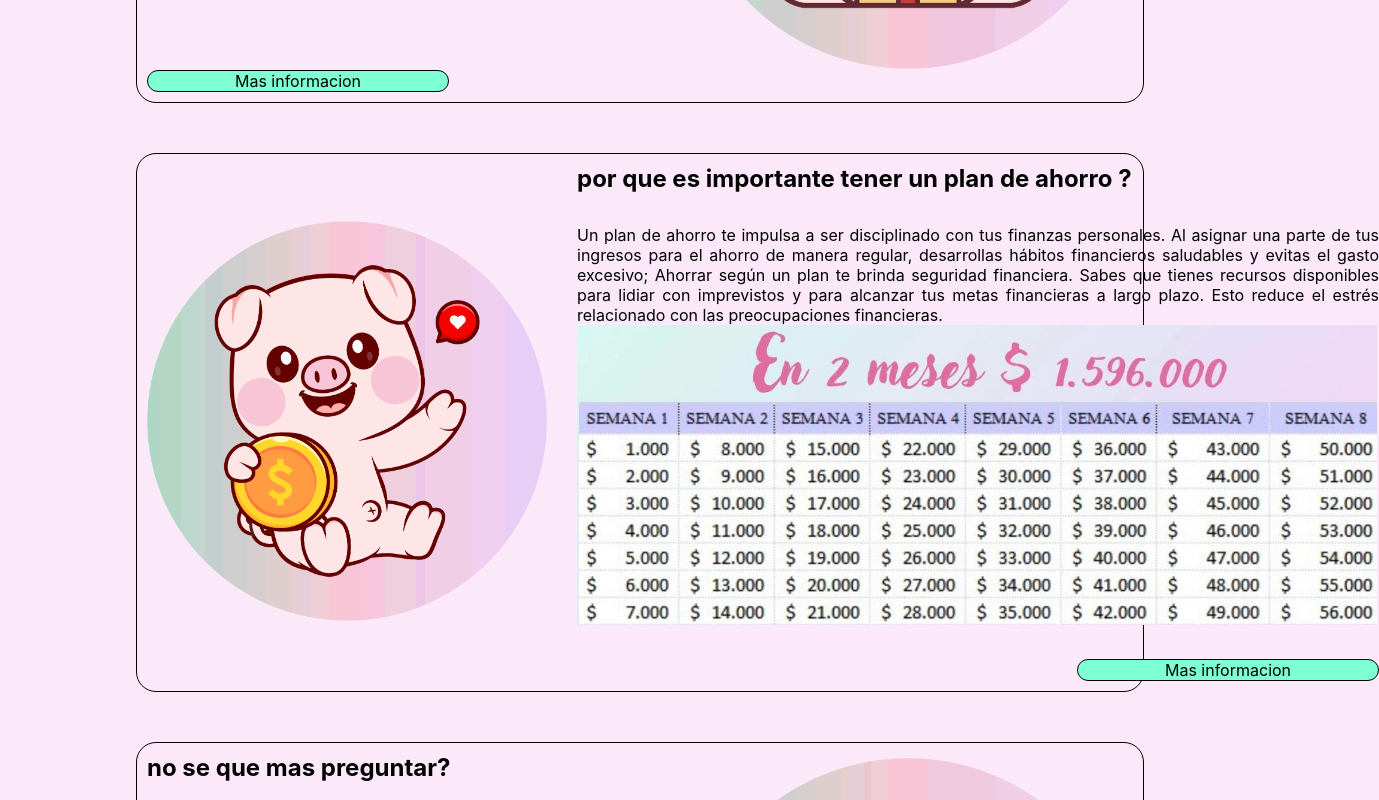
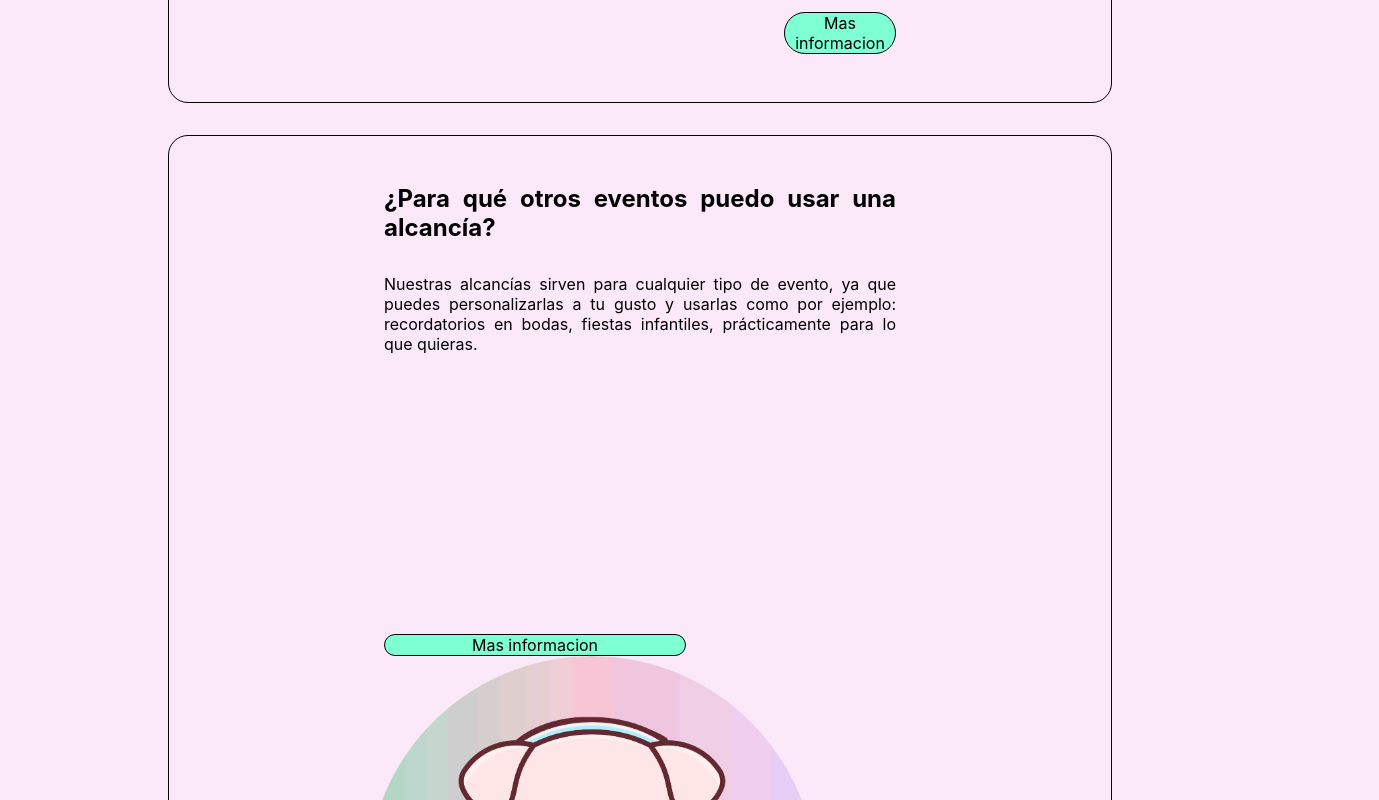
Before and after one commit to UrielGarmendia/tu-suenio-front, a React (Vite) app: page / in a window 1280 px wide. Shown: the part 1520-2320 px from the top of the page, 1379 px wide, since content can reach past the window. Built offline with nearby package versions, Linux system fonts and the light colour scheme; no server answers.

Commit message:
Modifique CSS de footer y home. Modifique solo el texto de home

```diff
--- a/src/Components/Footer/Footer.module.css
+++ b/src/Components/Footer/Footer.module.css
@@ -3,9 +3,14 @@
     flex-direction: row;
     justify-content: space-around;
     flex-wrap: wrap;
+    background-color: #E5CDF7 ;
     margin-top: 2rem;
-    margin: 1rem;
     padding: 1rem;
+    border: 10px solid rgba(255, 255, 255, 0.056);
+    border-top: 10px solid #46B7A5;
+    border-left: 10px solid #F7DE61;  ;
+    border-bottom: 10px solid #FFC5C4;
+    border-right: 10px solid #F7DE61;
 }
 
 .footer div {
@@ -27,7 +32,19 @@
 .redes img {
     height: 3rem;
     margin: 0.4rem;
+    transition: .5s, color .10s;
+    -webkit-transition: .5s, color .10s;
+    -moz-transition: .5s, color .10s;
+    border-radius: 50%;
 }
+
+.redes img:hover{
+    transform: translatey(-20px);
+        -webkit-transform: translatey(-20px);
+        -moz-transform: translatey(-20px);
+    box-shadow: 0 8px 8px 0 #000000,0 8px 8px 0 #000000;
+}
+
 
 .footer h2 {
     font-size: x-small;
@@ -52,3 +69,26 @@
 .informacion span{
     font-weight: lighter;
 }
+
+@keyframes spin {
+    0% {
+      transform: rotate(0deg);
+    }
+    50% {
+      transform: rotate(180deg);
+    }
+    100% {
+        transform: rotate(360deg);
+      }
+  }
+
+
+  .loadingSpinner {
+    width: 200px;
+    height: 200px;
+    border: 10px solid rgba(255, 255, 255, 0.056);
+    border-top: 10px solid #f95959;
+    border-bottom: 10px solid #FFCB05;
+    border-radius: 70%;
+    animation: spin 1.8s linear infinite;
+  }
--- a/src/Components/Home/Home.jsx
+++ b/src/Components/Home/Home.jsx
@@ -29,7 +29,7 @@ import { categories } from "../../Redux/actions";
             <img src={plan} alt="plan" className={styles.planLogo} />
           </div>
           <div className={styles.textContainer}>
-            <h2>por que es importante ahorrar ?</h2>
+            <h2>¿Por qué es importante ahorrar ?</h2>
             <p>
             Ahorrar te permite tener un colchón de dinero disponible
             para emergencias inesperadas, como gastos médicos, reparaciones
@@ -46,7 +46,7 @@ import { categories } from "../../Redux/actions";
         </div>
         <div className={styles.contentContainer}>
           <div className={styles.textContainer}>
-            <h2>para que otros eventos puedo usar una alcancía?</h2>
+            <h2>¿Para qué otros eventos puedo usar una alcancía?</h2>
             <p>
               Nuestras alcancías sirven para cualquier tipo de evento, ya que
               puedes personalizarlas a tu gusto y usarlas como por ejemplo:
@@ -66,7 +66,7 @@ import { categories } from "../../Redux/actions";
             <img src={dequesirve} alt="dequesirve" className={styles.planLogo} />
           </div>
           <div className={styles.textContainer}>
-            <h2>por que es importante tener un   plan de ahorro ?</h2>
+            <h2>¿Por qué es importante tener un plan de ahorro ?</h2>
             <p>
             Un plan de ahorro te impulsa a ser disciplinado con tus finanzas personales.
              Al asignar una parte de tus ingresos para el ahorro de manera regular, desarrollas
@@ -76,7 +76,7 @@ import { categories } from "../../Redux/actions";
                el estrés relacionado con las preocupaciones financieras.
             </p>
             <div>
-            <img src={plandeahorro} alt="plandeahorro" className={styles.imgAhorro} />
+              <img src={plandeahorro} alt="plandeahorro" className={styles.imgAhorro} />
             </div>
             <div className={styles.informacion2}>
                 <p className={styles.masinfop}>Mas informacion</p>
@@ -85,7 +85,7 @@ import { categories } from "../../Redux/actions";
         </div>
         <div className={styles.contentContainer}>
           <div className={styles.textContainer}>
-            <h2>no se que mas preguntar?</h2>
+            <h2>¿No sé que mas preguntar?</h2>
             <p>
               Nuestras alcancías sirven para cualquier tipo de evento, ya que
               puedes personalizarlas a tu gusto y usarlas como por ejemplo:
@@ -105,7 +105,7 @@ import { categories } from "../../Redux/actions";
             <img src={telefono} alt="telefono" className={styles.planLogo} />
           </div>
           <div className={styles.textContainer}>
-            <h2>no se que mas preguntar ?</h2>
+            <h2>¿No sé que mas preguntar ?</h2>
             <p>
             Un plan de ahorro te impulsa a ser disciplinado con tus finanzas personales.
              Al asignar una parte de tus ingresos para el ahorro de manera regular, desarrollas
@@ -121,7 +121,7 @@ import { categories } from "../../Redux/actions";
         </div>
         <div className={styles.contentContainer}>
           <div className={styles.textContainer}>
-            <h2>no se que mas preguntar?</h2>
+            <h2>¿No sé que mas preguntar?</h2>
             <p>
               Nuestras alcancías sirven para cualquier tipo de evento, ya que
               puedes personalizarlas a tu gusto y usarlas como por ejemplo:
@@ -141,7 +141,7 @@ import { categories } from "../../Redux/actions";
             <img src={mujer} alt="mujer" className={styles.planLogo} />
           </div>
           <div className={styles.textContainer}>
-            <h2>no se que mas preguntar ?</h2>
+            <h2>¿No sé que mas preguntar ?</h2>
             <p>
             Un plan de ahorro te impulsa a ser disciplinado con tus finanzas personales.
              Al asignar una parte de tus ingresos para el ahorro de manera regular, desarrollas
--- a/src/Components/Home/Home.module.css
+++ b/src/Components/Home/Home.module.css
@@ -1,18 +1,18 @@
 .principal {
     display: flex;
     flex-direction: column;
-    gap: 30px;
+    padding: 2rem;
     margin-left: 8rem;
     margin-right: 8rem;
 }
 
 .contentContainer {
     display: flex;
-    align-items: center;
-    gap: 30px;
+    flex-wrap: wrap;
+    justify-content: center;
     border: 1px solid #ccc;
-    padding: 10px;
-    margin: 10px 0;
+    padding: 3rem;
+    margin-top: 2rem;
     color: black;
     border-radius: 20px;
     border-color: black;
@@ -22,15 +22,15 @@
 
 .informacion {
     border-radius: 40px;
-    width: 300px;
     border: 1px solid #ccc;
+    max-width: 10vw;
     background-color: aquamarine;
     margin-top: 280px;
     margin-left:400px;
     border-color: black;
     text-align: center;
+}
 
-}
 .informacion1{
     border-radius: 40px;
     width: 300px;
@@ -48,8 +48,11 @@
 
 .textContainer {
     flex: 1;
+    max-width: 40vw;
 }
-
+.textContainer img{
+    max-width: 35vw;
+}
 .imageContainer {
     flex: 1;
 }
@@ -76,5 +79,4 @@
     margin-top: 30px;
     border-color: black;
     text-align: center;
-    margin-left: 500px;
 }
```
